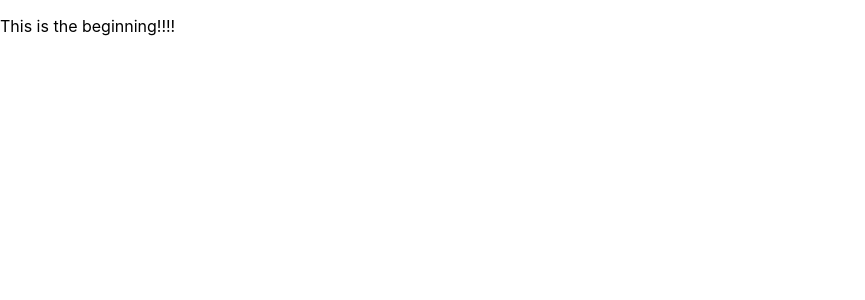
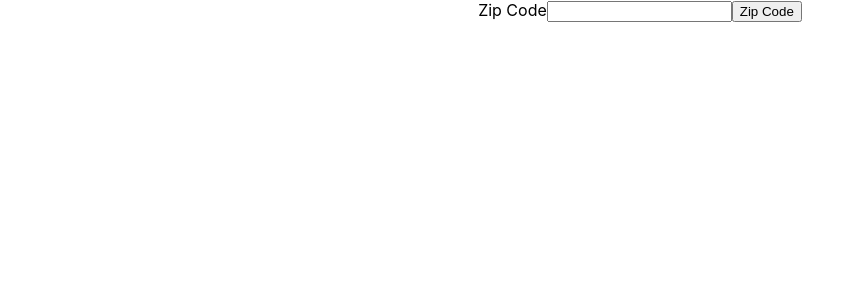
Before and after one commit to Jagbenu1/Storm-Gazer3.0, a React (Create React App) app: page / in a window 1280 px wide. Shown: the top 300 px of the page, without its empty margins (0-865 px from the left). Built offline with nearby package versions, Linux system fonts and the light colour scheme.

Commit message:
added zipcode form

```diff
--- a/src/containers/StormGazer/StormGazer.module.css
+++ b/src/containers/StormGazer/StormGazer.module.css
@@ -0,0 +1,4 @@
+.zip-code {
+  margin: 0 auto;
+  text-align: center;
+}
--- a/src/containers/StormGazer/index.js
+++ b/src/containers/StormGazer/index.js
@@ -1,7 +1,26 @@
+import { useState } from "react";
+import classes from "./StormGazer.module.css";
+
 const StormGazer = (props) => {
-    return (
-        <p>This is the beginning!!!!</p>
-    );
-}
+  const [zipCode, setZipCode] = useState("");
+
+  const handleVal = (event) => {
+    setZipCode(event.target.value);
+    console.log(zipCode);
+  };
+
+  const submitHandler = (event) => {
+    event.preventDefault();
+    console.log(zipCode);
+  };
+
+  return (
+    <form onSubmit={submitHandler} className={classes["zip-code"]}>
+      <label htmlFor="zipCode">Zip Code</label>
+      <input value={zipCode} id="zipCode" onChange={handleVal} />
+      <button>Zip Code</button>
+    </form>
+  );
+};
 
 export default StormGazer;
```
Also changed, not shown: 1 other file (tests, documents, lock files or other folders).
